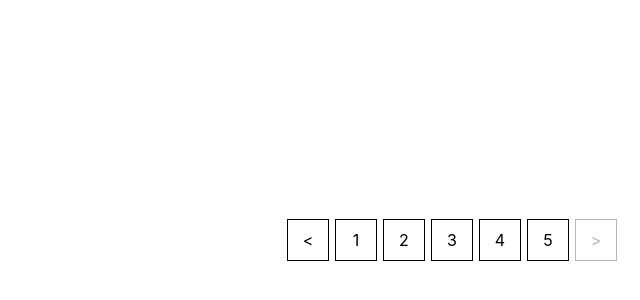
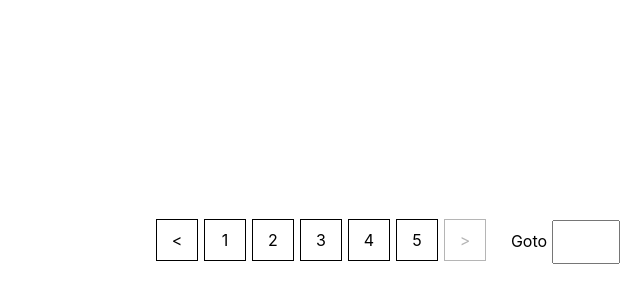
Before and after one commit to Kata1213/PaginationComponent, a React (Create React App) app: page / in a window 1280 px wide. Shown: the part 520-820 px from the top of the page, without its empty margins (640-1280 px from the left). Built offline with nearby package versions, Linux system fonts and the light colour scheme.

Commit message:
[Jingyue] add the input box

```diff
--- a/src/component/pagination.js
+++ b/src/component/pagination.js
@@ -22,6 +22,10 @@ export default class Pagination extends Component {
 
         pageList.push(<li className={current === total ? "forbiddenStyle" : "activeStyle"}> &gt; </li>)
 
+        pageList.push(<li id="goto"> Goto </li>)
+
+        pageList.push(<input className="input"/>)
+
         return pageList;
     }
 
--- a/src/style/pagination.css
+++ b/src/style/pagination.css
@@ -16,8 +16,13 @@
     text-align: center;
     cursor: pointer;
     margin: 3px;
+}
+#goto {
+    border:none;
+    margin-left: 20px;
+}
 
-}
+
 
 .forbiddenStyle{
     cursor: not-allowed !important;
@@ -27,3 +32,10 @@
 .activeStyle{
     cursor: pointer;
 }
+
+.input{
+    width: 60px;
+    height: 38px;
+    text-align: center;
+    font-size: 100%;
+}
```
